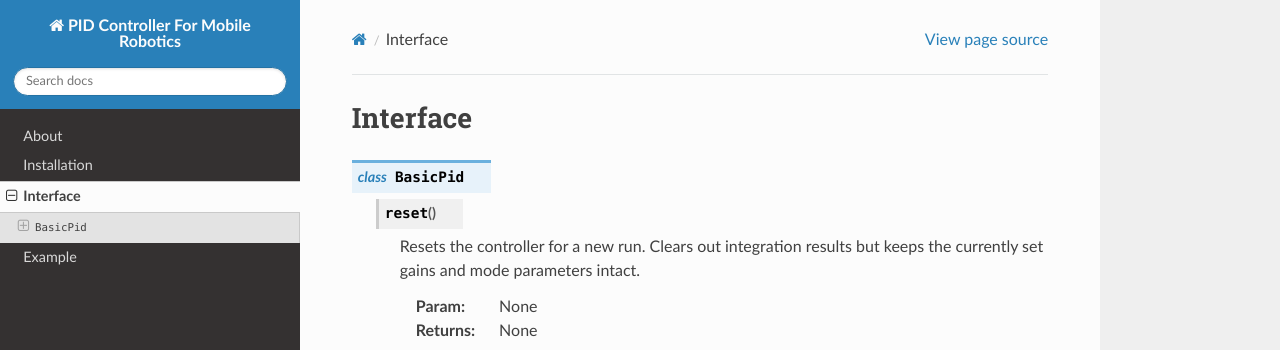
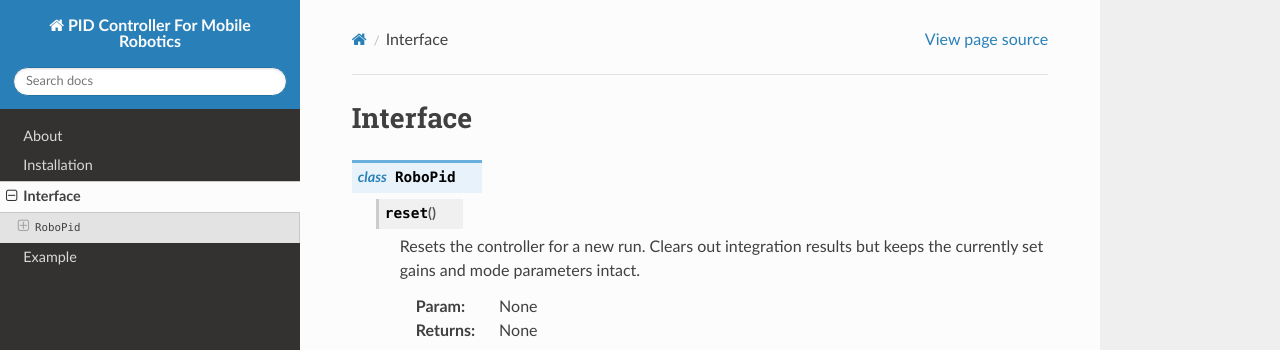
Before and after one commit to mkner/robo-pid, a Sphinx documentation site: the page built from docs/interface.rst, in a window 1280 px wide and 900 px high. Shown: the top 350 px of the window. Built offline with Sphinx 7.4.7 and the Read the Docs theme 2.0.0, drawn with Linux system fonts in a browser that asks for light colours.

Commit message:
Update interface.rst

```diff
--- a/docs/interface.rst
+++ b/docs/interface.rst
@@ -2,7 +2,7 @@
 Interface
 ---------
 
-.. class:: BasicPid()
+.. class:: RoboPid()
 
 
  .. method:: reset()
```
